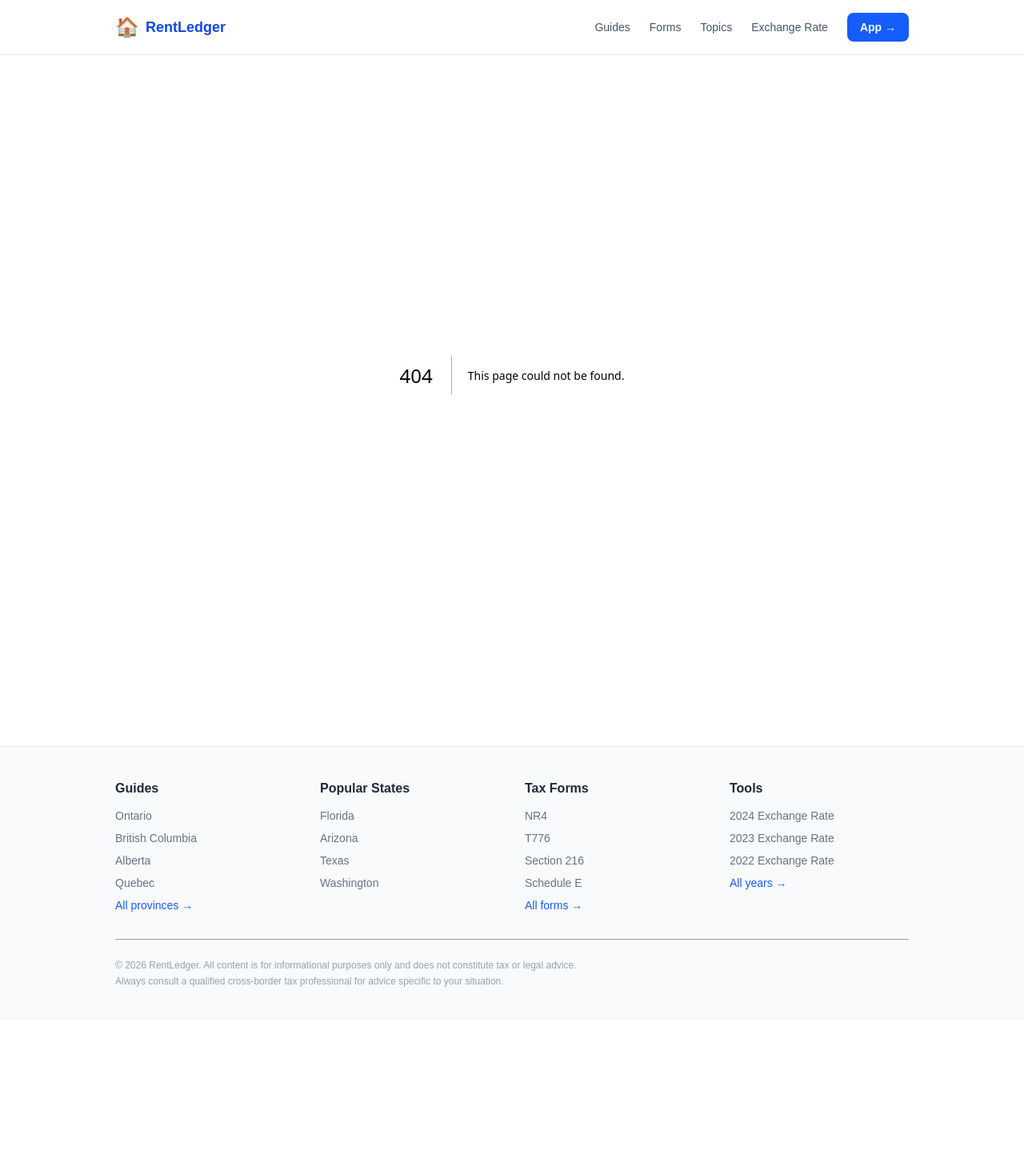
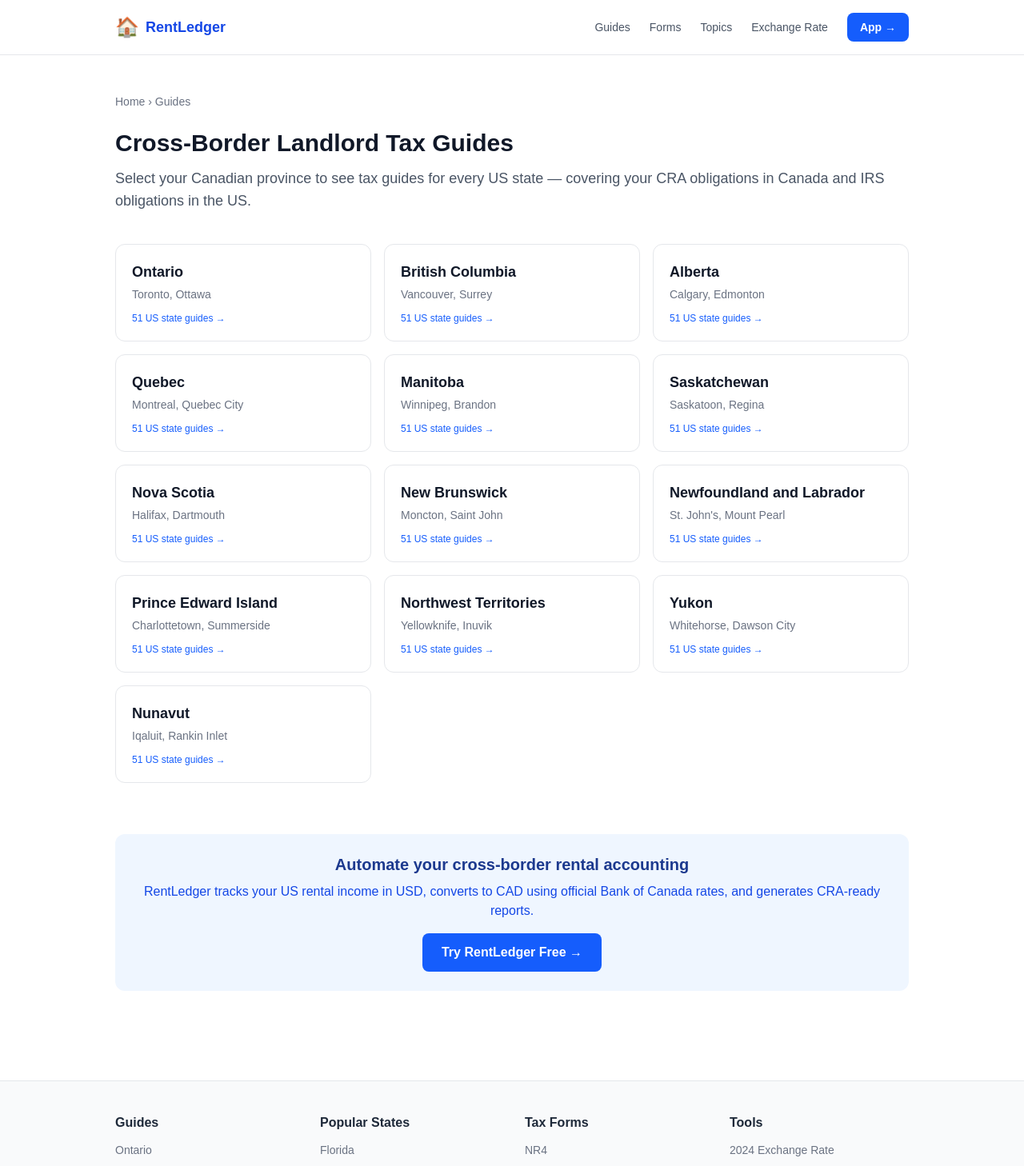
Before and after one commit to emvasiliev/rentledger-seo, a Next.js app: page /guides in a window 1280 px wide. Before the commit this address had no page. Shown: the top 1458 px of the page at 80% size. Before the commit the page ends 1275 px from the top, so only its background shows below. Built offline with nearby package versions, Linux system fonts and the light colour scheme.

Commit message:
Add /guides index page

```diff
--- /dev/null
+++ b/app/guides/page.tsx
@@ -0,0 +1,62 @@
+import type { Metadata } from "next";
+import { PROVINCES } from "@/data/provinces";
+
+export const metadata: Metadata = {
+  title: "Cross-Border Landlord Tax Guides — All Canadian Provinces",
+  description:
+    "Tax guides for Canadian landlords with US rental property. Select your province to find guides for every US state — CRA, IRS, exchange rates, FIRPTA and more.",
+  alternates: { canonical: "https://rentledger.ca/guides" },
+};
+
+export default function GuidesIndexPage() {
+  return (
+    <div className="mx-auto max-w-5xl px-4 py-12">
+      <nav className="mb-6 text-sm text-gray-500">
+        <a href="/" className="hover:underline">Home</a> {" › "}
+        <span>Guides</span>
+      </nav>
+
+      <h1 className="mb-3 text-3xl font-bold text-gray-900">
+        Cross-Border Landlord Tax Guides
+      </h1>
+      <p className="mb-10 text-lg text-gray-600">
+        Select your Canadian province to see tax guides for every US state —
+        covering your CRA obligations in Canada and IRS obligations in the US.
+      </p>
+
+      <div className="grid grid-cols-1 gap-4 sm:grid-cols-2 md:grid-cols-3">
+        {PROVINCES.map((province) => (
+          <a
+            key={province.slug}
+            href={`/guides/${province.slug}`}
+            className="rounded-xl border border-gray-200 p-5 hover:border-blue-400 hover:bg-blue-50 transition-colors"
+          >
+            <div className="font-bold text-gray-900 text-lg">{province.name}</div>
+            <div className="mt-1 text-sm text-gray-500">
+              {province.majorCities.slice(0, 2).join(", ")}
+            </div>
+            <div className="mt-3 text-xs text-blue-600 font-medium">
+              {51} US state guides →
+            </div>
+          </a>
+        ))}
+      </div>
+
+      <div className="mt-16 rounded-xl bg-blue-50 p-6 text-center">
+        <h2 className="text-xl font-bold text-blue-900">
+          Automate your cross-border rental accounting
+        </h2>
+        <p className="mt-2 text-blue-700">
+          RentLedger tracks your US rental income in USD, converts to CAD using
+          official Bank of Canada rates, and generates CRA-ready reports.
+        </p>
+        <a
+          href="https://app.rentledger.ca"
+          className="mt-4 inline-block rounded-lg bg-blue-600 px-6 py-3 font-semibold text-white hover:bg-blue-700"
+        >
+          Try RentLedger Free →
+        </a>
+      </div>
+    </div>
+  );
+}
```
